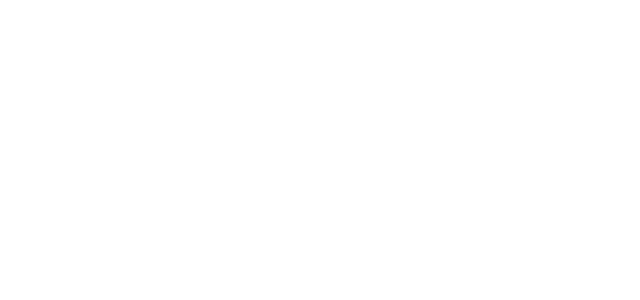
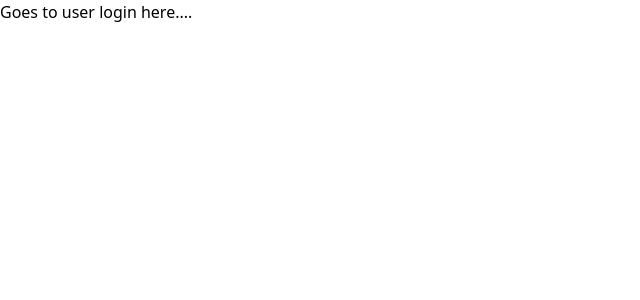
Before and after one commit to SwaroopArya65/ISRO-SpaceHub, a React (Vite) app in the folder frontend/: page /login in a window 1280 px wide. Before the commit this address had no page. Shown: the top 300 px of the page, without its empty margins (0-640 px from the left). Built offline with nearby package versions, Linux system fonts and the light colour scheme; a web font is replaced by a local one.

Commit message:
Add Login page & Under construction also

```diff
--- a/frontend/src/App.jsx
+++ b/frontend/src/App.jsx
@@ -1,5 +1,6 @@
 import { BrowserRouter as Router, Route, Routes } from 'react-router-dom';
 import Index from "./pages/Index";
+import Login from './pages/Login';
 
 function App() {
   return (
@@ -7,6 +8,9 @@
       <Routes>
         {/* This is Default Route for Home Page */}
         <Route path='/' element={<Index />} />
+
+        {/* This router for user login */}
+        <Route path='/login' element={<Login />} />
 
       </Routes>
     </Router>
--- a/frontend/src/components/Navbar.jsx
+++ b/frontend/src/components/Navbar.jsx
@@ -1,5 +1,6 @@
 import React from 'react'
 import logo from '../assets/logo.png';
+import { Link } from 'react-router-dom';
 
 const Navbar = () => {
     return (
@@ -45,9 +46,9 @@
                     ))}
                 </div>
                 <div className="hidden lg:flex lg:flex-1 lg:justify-end">
-                    <a href="#" className="text-lg tracking-wide font-publicSans text-gray-900 hover:text-bg">
+                    <Link to="/login" className="text-lg tracking-wide font-publicSans text-gray-900 hover:text-bg">
                         Log in <span aria-hidden="true">&rarr;</span>
-                    </a>
+                    </Link>
                 </div>
             </nav>
         </header>
--- /dev/null
+++ b/frontend/src/pages/Login.jsx
@@ -0,0 +1,11 @@
+import React from 'react'
+
+const Login = () => {
+    return (
+        <div>
+            Goes to user login here....
+        </div>
+    )
+}
+
+export default Login;
```
